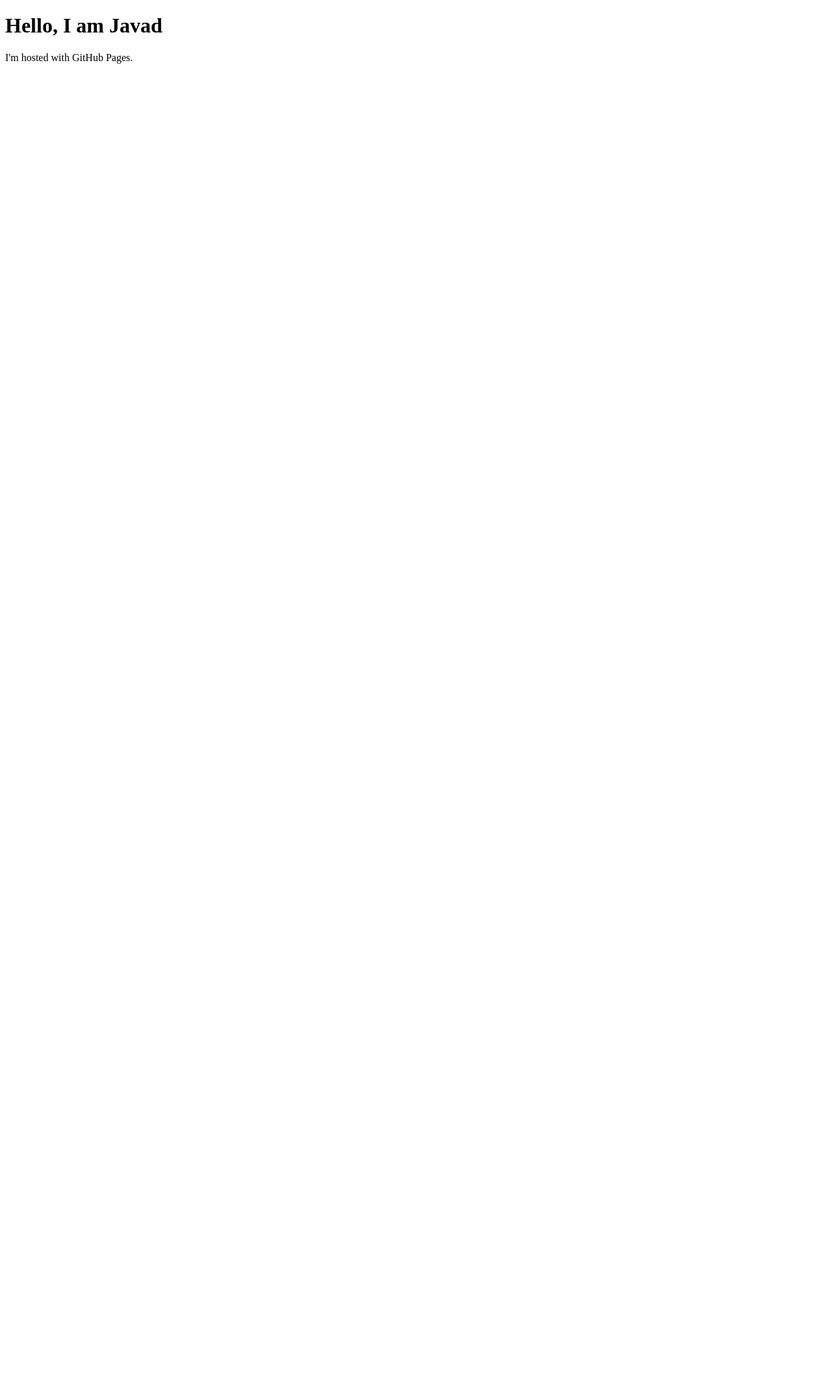
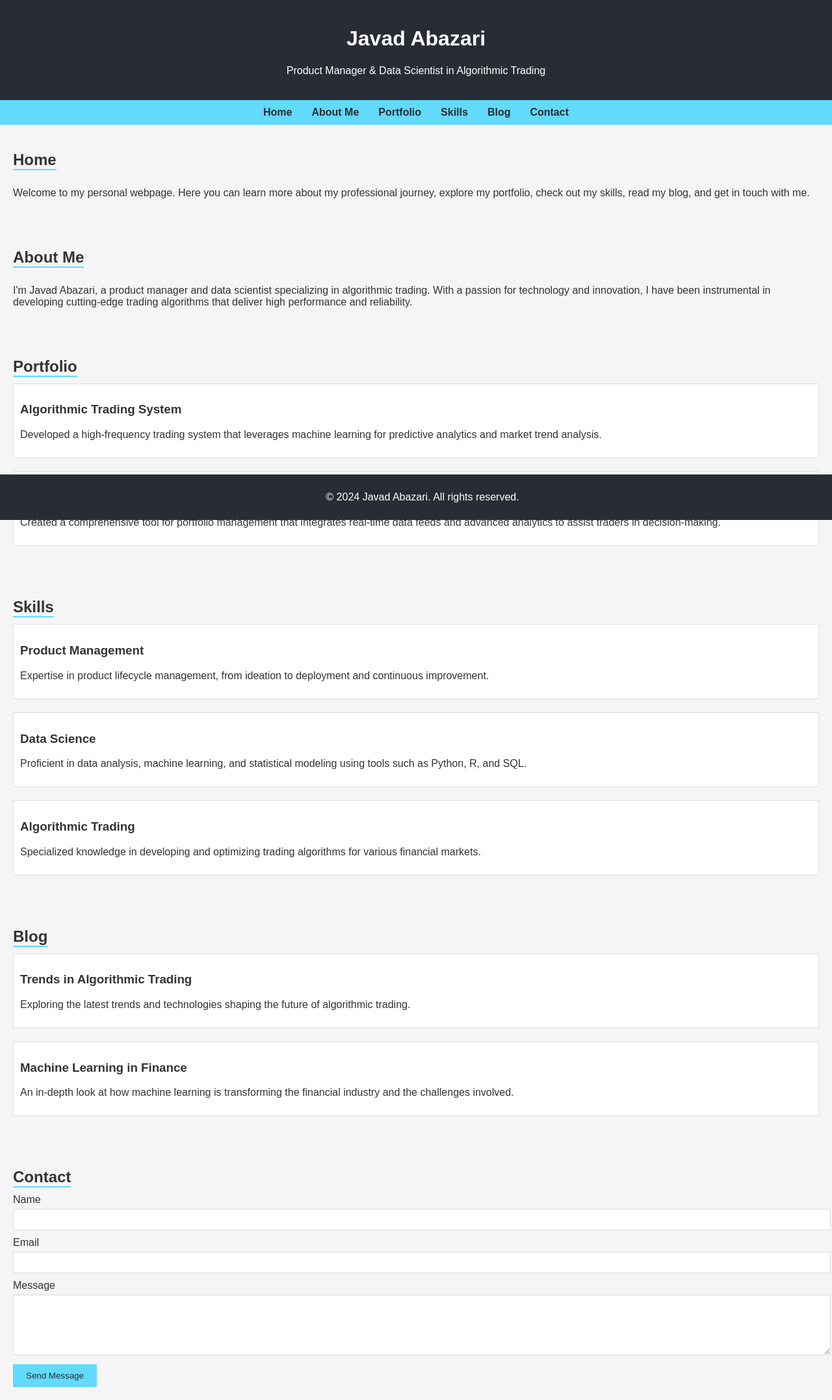
Before and after one commit to AbazariJ/abazarij.github.io, a plain HTML site: page index.html in a window 1280 px wide. Shown: the whole page at 65% size. Before the commit the page ends 800 px from the top, so only its background shows below. Drawn offline with Linux system fonts and the light colour scheme.

Commit message:
Update index.html

```diff
--- a/index.html
+++ b/index.html
@@ -1,7 +1,163 @@
 <!DOCTYPE html>
-<html>
+<html lang="en">
+<head>
+    <meta charset="UTF-8">
+    <meta name="viewport" content="width=device-width, initial-scale=1.0">
+    <title>Javad Abazari - Product Manager & Data Scientist</title>
+    <style>
+        body {
+            font-family: Arial, sans-serif;
+            margin: 0;
+            padding: 0;
+            background-color: #f5f5f5;
+            color: #333;
+        }
+        header {
+            background-color: #282c34;
+            color: white;
+            padding: 20px;
+            text-align: center;
+        }
+        nav {
+            display: flex;
+            justify-content: center;
+            background-color: #61dafb;
+            padding: 10px;
+        }
+        nav a {
+            margin: 0 15px;
+            color: #282c34;
+            text-decoration: none;
+            font-weight: bold;
+        }
+        .container {
+            padding: 20px;
+        }
+        .section-title {
+            font-size: 24px;
+            margin-bottom: 10px;
+            border-bottom: 2px solid #61dafb;
+            display: inline-block;
+        }
+        .portfolio-item, .skill-item, .blog-post {
+            margin-bottom: 20px;
+            padding: 10px;
+            border: 1px solid #ddd;
+            background-color: white;
+        }
+        .contact-form label {
+            display: block;
+            margin-bottom: 5px;
+        }
+        .contact-form input, .contact-form textarea {
+            width: 100%;
+            padding: 8px;
+            margin-bottom: 10px;
+            border: 1px solid #ddd;
+        }
+        .contact-form button {
+            background-color: #61dafb;
+            color: #282c34;
+            padding: 10px 20px;
+            border: none;
+            cursor: pointer;
+        }
+        footer {
+            background-color: #282c34;
+            color: white;
+            text-align: center;
+            padding: 10px;
+            position: fixed;
+            width: 100%;
+            bottom: 0;
+        }
+    </style>
+</head>
 <body>
-<h1>Hello, I am Javad</h1>
-<p>I'm hosted with GitHub Pages.</p>
+
+<header>
+    <h1>Javad Abazari</h1>
+    <p>Product Manager & Data Scientist in Algorithmic Trading</p>
+</header>
+
+<nav>
+    <a href="#home">Home</a>
+    <a href="#about">About Me</a>
+    <a href="#portfolio">Portfolio</a>
+    <a href="#skills">Skills</a>
+    <a href="#blog">Blog</a>
+    <a href="#contact">Contact</a>
+</nav>
+
+<div class="container" id="home">
+    <h2 class="section-title">Home</h2>
+    <p>Welcome to my personal webpage. Here you can learn more about my professional journey, explore my portfolio, check out my skills, read my blog, and get in touch with me.</p>
+</div>
+
+<div class="container" id="about">
+    <h2 class="section-title">About Me</h2>
+    <p>I'm Javad Abazari, a product manager and data scientist specializing in algorithmic trading. With a passion for technology and innovation, I have been instrumental in developing cutting-edge trading algorithms that deliver high performance and reliability.</p>
+</div>
+
+<div class="container" id="portfolio">
+    <h2 class="section-title">Portfolio</h2>
+    <div class="portfolio-item">
+        <h3>Algorithmic Trading System</h3>
+        <p>Developed a high-frequency trading system that leverages machine learning for predictive analytics and market trend analysis.</p>
+    </div>
+    <div class="portfolio-item">
+        <h3>Portfolio Management Tool</h3>
+        <p>Created a comprehensive tool for portfolio management that integrates real-time data feeds and advanced analytics to assist traders in decision-making.</p>
+    </div>
+</div>
+
+<div class="container" id="skills">
+    <h2 class="section-title">Skills</h2>
+    <div class="skill-item">
+        <h3>Product Management</h3>
+        <p>Expertise in product lifecycle management, from ideation to deployment and continuous improvement.</p>
+    </div>
+    <div class="skill-item">
+        <h3>Data Science</h3>
+        <p>Proficient in data analysis, machine learning, and statistical modeling using tools such as Python, R, and SQL.</p>
+    </div>
+    <div class="skill-item">
+        <h3>Algorithmic Trading</h3>
+        <p>Specialized knowledge in developing and optimizing trading algorithms for various financial markets.</p>
+    </div>
+</div>
+
+<div class="container" id="blog">
+    <h2 class="section-title">Blog</h2>
+    <div class="blog-post">
+        <h3>Trends in Algorithmic Trading</h3>
+        <p>Exploring the latest trends and technologies shaping the future of algorithmic trading.</p>
+    </div>
+    <div class="blog-post">
+        <h3>Machine Learning in Finance</h3>
+        <p>An in-depth look at how machine learning is transforming the financial industry and the challenges involved.</p>
+    </div>
+</div>
+
+<div class="container" id="contact">
+    <h2 class="section-title">Contact</h2>
+    <form class="contact-form">
+        <label for="name">Name</label>
+        <input type="text" id="name" name="name" required>
+
+        <label for="email">Email</label>
+        <input type="email" id="email" name="email" required>
+
+        <label for="message">Message</label>
+        <textarea id="message" name="message" rows="5" required></textarea>
+
+        <button type="submit">Send Message</button>
+    </form>
+</div>
+
+<footer>
+    <p>&copy; 2024 Javad Abazari. All rights reserved.</p>
+</footer>
+
 </body>
 </html>
```
